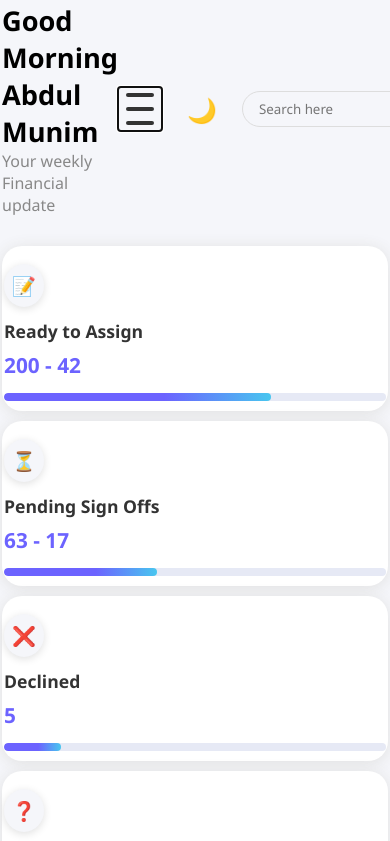
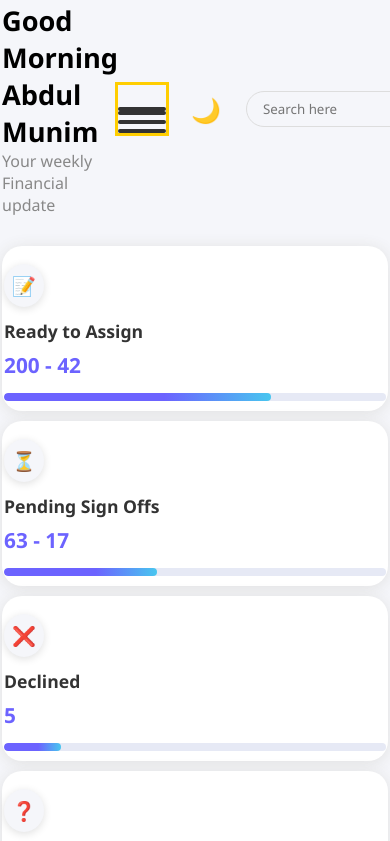
Before and after one commit to im-masum/financial-dashboard-1, a plain HTML site: page index.html in a window 390 px wide. Shown: the top 841 px of the page. Drawn offline with Linux system fonts and the light colour scheme.

Commit message:
I have made some changes to some files.

```diff
--- a/index.html
+++ b/index.html
@@ -39,10 +39,14 @@
           <p>Your weekly Financial update</p>
         </div>
         <div class="search-profile">
-          <button class="hamburger" aria-label="Open navigation" style="display:none;">
-            <span></span>
-            <span></span>
-            <span></span>
+          <button class="hamburger" aria-label="Open navigation" aria-expanded="false" aria-controls="sidebar"
+            style="display:none;">
+            <span class="hamburger-bars">
+              <span></span>
+              <span></span>
+              <span></span>
+            </span>
+            <span class="visually-hidden">Toggle navigation</span>
           </button>
           <button class="dark-mode-toggle" aria-label="Toggle dark mode">🌙</button>
           <input type="text" placeholder="Search here">
--- a/script.js
+++ b/script.js
@@ -616,6 +616,7 @@ function openSidebar() {
   sidebar.classList.add("open");
   sidebarOverlay.style.display = "block";
   hamburger.classList.add("active");
+  hamburger.setAttribute("aria-expanded", "true");
   body.classList.add("body-no-scroll");
   // Focus first nav item
   const firstNav = sidebar.querySelector("nav ul li");
@@ -628,6 +629,7 @@ function closeSidebar() {
   sidebar.classList.remove("open");
   sidebarOverlay.style.display = "none";
   hamburger.classList.remove("active");
+  hamburger.setAttribute("aria-expanded", "false");
   body.classList.remove("body-no-scroll");
   document.removeEventListener("keydown", trapSidebarFocus);
   document.removeEventListener("keydown", escSidebarClose);
--- a/style.css
+++ b/style.css
@@ -1,9 +1,10 @@
-*{
+* {
     margin: 0;
     padding: 0;
     box-sizing: border-box;
     font-family: 'Segoe UI', Arial, sans-serif;
 }
+
 body {
     background: #f5f6fa;
 }
@@ -1679,10 +1680,10 @@ body.dark-mode .settings-icon {
     display: block;
 }
 
-/* Hamburger animation */
+/* Hamburger improvements */
 .hamburger {
-    width: 44px;
-    height: 44px;
+    width: 48px;
+    height: 48px;
     min-width: 44px;
     min-height: 44px;
     align-items: center;
@@ -1693,52 +1694,72 @@ body.dark-mode .settings-icon {
     cursor: pointer;
     z-index: 1100;
     position: relative;
-}
-
-.hamburger span {
+    display: inline-flex;
+    outline: none;
+}
+
+.hamburger:focus {
+    box-shadow: 0 0 0 3px #ffce00;
+}
+
+.hamburger-bars {
+    display: inline-block;
+    width: 28px;
+    height: 22px;
+    position: relative;
+}
+
+.hamburger-bars span {
     display: block;
+    position: absolute;
     height: 4px;
-    width: 28px;
+    width: 100%;
     background: #333;
-    margin: 5px auto;
     border-radius: 2px;
-    transition: all 0.3s;
-}
-
-.hamburger.active span:nth-child(1) {
+    opacity: 1;
+    left: 0;
+    transition: all 0.3s cubic-bezier(0.4, 0, 0.2, 1);
+}
+
+.hamburger-bars span:nth-child(1) {
+    top: 0;
+}
+
+.hamburger-bars span:nth-child(2) {
+    top: 9px;
+}
+
+.hamburger-bars span:nth-child(3) {
+    top: 18px;
+}
+
+.hamburger.active .hamburger-bars span:nth-child(1) {
     transform: translateY(9px) rotate(45deg);
 }
 
-.hamburger.active span:nth-child(2) {
+.hamburger.active .hamburger-bars span:nth-child(2) {
     opacity: 0;
 }
 
-.hamburger.active span:nth-child(3) {
+.hamburger.active .hamburger-bars span:nth-child(3) {
     transform: translateY(-9px) rotate(-45deg);
 }
 
-/* Sidebar slide and overlay fade */
-@media (max-width: 768px) {
-    .sidebar {
-        left: -250px;
-        transition: left 0.35s cubic-bezier(0.4, 0, 0.2, 1);
-    }
-
-    .sidebar.open {
-        left: 0;
-    }
-
-    #sidebar-overlay {
-        display: block;
-        opacity: 0;
-        pointer-events: none;
-        transition: opacity 0.3s;
-    }
-
-    .sidebar.open~#sidebar-overlay {
-        opacity: 1;
-        pointer-events: auto;
-    }
+/* Dark mode support for hamburger */
+body.dark-mode .hamburger-bars span {
+    background: #ffce00;
+}
+
+/* Visually hidden for screen readers */
+.visually-hidden {
+    position: absolute !important;
+    width: 1px;
+    height: 1px;
+    padding: 0;
+    margin: -1px;
+    overflow: hidden;
+    clip: rect(0, 0, 0, 0);
+    border: 0;
 }
 
 /* Prevent body scroll when sidebar is open */
```
